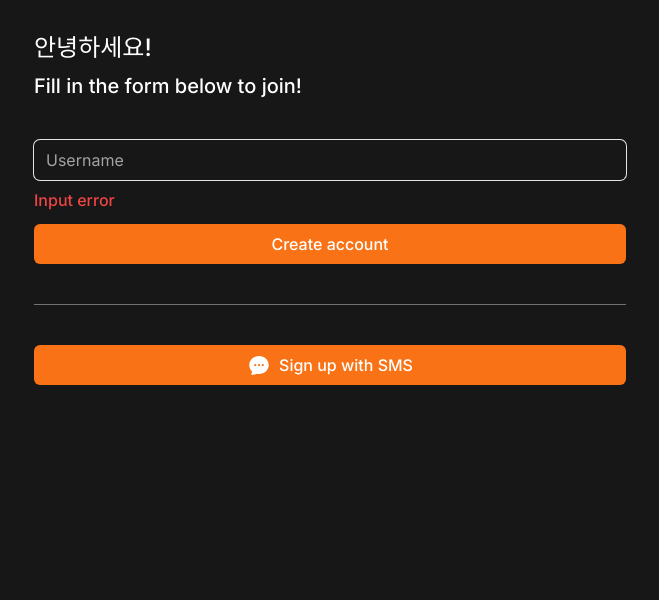
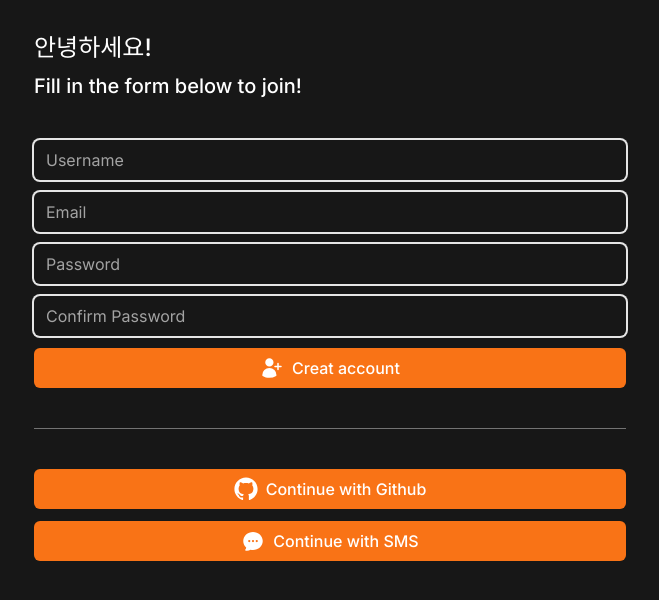
Before and after one commit to banminseok/dangeun-market-reload, a Next.js app: page /create-account in a window 1280 px wide. Shown: the top 600 px of the page, without its empty margins (310-969 px from the left). Built offline with nearby package versions, Linux system fonts and the light colour scheme.

Commit message:
4.3 login  create account

```diff
--- a/app/create-account/page.tsx
+++ b/app/create-account/page.tsx
@@ -1,6 +1,8 @@
-import { ChatBubbleOvalLeftEllipsisIcon } from "@heroicons/react/24/solid";
+import FormButton from "@/components/form-btn";
+import FormInput from "@/components/form-input";
+import SocialLogin from "@/components/social-login";
+import { UserPlusIcon} from "@heroicons/react/24/solid";
 
-import Link from "next/link";
 
 export default function CreateAccount() {
     return(
@@ -10,29 +12,13 @@
                 <h2 className="text-xl">Fill in the form below to join!</h2>
             </div>
             <form className="flex flex-col gap-3">
-                <div className="flex flex-col gap-2">
-                <input
-                    className="bg-transparent rounded-md w-full h-10 focus:outline-none ring-1 focus:ring-2 ring-neutral-200 focus:ring-orange-500 border-none placeholder:text-neutral-400"
-                    type="text"
-                    placeholder="Username"
-                    required
-                />
-                <span className="text-red-500 font-medium">Input error</span>
-                </div>
-                <button className="primary-btn h-10">Create account</button>
+                <FormInput type="text" placeholder="Username" required errors={[]}/>
+                <FormInput type="email" placeholder="Email" required errors={[]}/>
+                <FormInput type="password" placeholder="Password" required errors={[]}/>
+                <FormInput type="password" placeholder="Confirm Password" required errors={[]}/>
+                <FormButton loading={false} text="Creat account" icon={<UserPlusIcon className="h-6 w-6" />} />
             </form>
-            <div className="w-full h-px bg-neutral-500" />
-            <div>
-                <Link
-                className="primary-btn flex h-10 items-center justify-center gap-2"
-                href="/sms"
-                >
-                <span>
-                    <ChatBubbleOvalLeftEllipsisIcon className="h-6 w-6" />
-                </span>
-                <span>Sign up with SMS</span>
-                </Link>
-            </div>
+            <SocialLogin/>
         </div>
     );
 
--- /dev/null
+++ b/app/login/page.tsx
@@ -0,0 +1,30 @@
+import FormButton from "@/components/form-btn";
+import FormInput from "@/components/form-input";
+import { ArrowRightEndOnRectangleIcon } from "@heroicons/react/24/outline";
+
+export default function SMSLogin() {
+    return(
+        <div className="flex flex-col gap-10 py-8 px-6">
+            <div className="flex flex-col gap-2 *:font-medium">
+                <h1 className="text-2xl">SMS Log in</h1>
+                <h2 className="text-xl">Verify your phone number.</h2>
+            </div>
+            <form className="flex flex-col gap-3">
+                <FormInput
+                type="number"
+                placeholder="Phone number"
+                required
+                errors={[]}
+                />
+                <FormInput
+                type="number"
+                placeholder="Verification code"
+                required
+                errors={[]}
+                />
+                <FormButton loading={false} text="Verify"
+                icon={<ArrowRightEndOnRectangleIcon className="h-6 w-6"  />} />
+            </form>
+        </div>
+    );
+}
--- /dev/null
+++ b/components/form-btn.tsx
@@ -0,0 +1,21 @@
+import React,{ReactNode} from "react";
+
+
+interface FormButtonProps{
+    loading:boolean;
+    text:string;
+    icon:ReactNode
+}
+
+export default function FormButton({loading, text, icon}:FormButtonProps) {
+    return(
+        <button
+            disabled = {loading}
+            className="primary-btn h-10 flex justify-center gap-2 py-2
+            disabled:bg-neutral-400 disabled:text-neutral-300 disabled:cursor-not-allowed"
+        >
+            {icon}
+            {loading ? "로딩 중" : text}
+        </button>
+    );
+}
--- /dev/null
+++ b/components/form-input.tsx
@@ -0,0 +1,25 @@
+
+interface FormInputProps{
+    type:string;
+    placeholder:string;
+    required:boolean;
+    errors:string[];
+}
+
+export default function FormInput({
+    type, placeholder, required, errors
+}:FormInputProps) {
+    return(
+        <div>
+            <input className="bg-transparent rounded-md w-full h-10 ocus:outline-none ring-2
+            focus:ring-4 transition ring-neutral-200 focus:ring-orange-500 border-none
+            placeholder:text-neutral-400"
+            type={type} placeholder={placeholder} required={required}/>
+            {errors.map((error, index)=>(
+                <span key={index} className="text-red-500 font-medium">
+                    {error}
+                </span>
+            ))}
+        </div>
+    );
+}
--- /dev/null
+++ b/components/social-login.tsx
@@ -0,0 +1,38 @@
+import { ChatBubbleOvalLeftEllipsisIcon } from "@heroicons/react/24/solid";
+import Link from "next/link";
+
+export default function SocialLogin() {
+    return(
+        <>
+      <div className="w-full h-px bg-neutral-500" />
+      <div className="flex flex-col gap-3">
+        <Link
+          className="primary-btn flex h-10 items-center justify-center gap-2"
+          href="/github/start"
+        >
+          <svg
+            className="size-6"
+            viewBox="0 0 15 15"
+            fill="none"
+            xmlns="http://www.w3.org/2000/svg"
+          >
+            <path
+              d="M7.49933 0.25C3.49635 0.25 0.25 3.49593 0.25 7.50024C0.25 10.703 2.32715 13.4206 5.2081 14.3797C5.57084 14.446 5.70302 14.2222 5.70302 14.0299C5.70302 13.8576 5.69679 13.4019 5.69323 12.797C3.67661 13.235 3.25112 11.825 3.25112 11.825C2.92132 10.9874 2.44599 10.7644 2.44599 10.7644C1.78773 10.3149 2.49584 10.3238 2.49584 10.3238C3.22353 10.375 3.60629 11.0711 3.60629 11.0711C4.25298 12.1788 5.30335 11.8588 5.71638 11.6732C5.78225 11.205 5.96962 10.8854 6.17658 10.7043C4.56675 10.5209 2.87415 9.89918 2.87415 7.12104C2.87415 6.32925 3.15677 5.68257 3.62053 5.17563C3.54576 4.99226 3.29697 4.25521 3.69174 3.25691C3.69174 3.25691 4.30015 3.06196 5.68522 3.99973C6.26337 3.83906 6.8838 3.75895 7.50022 3.75583C8.1162 3.75895 8.73619 3.83906 9.31523 3.99973C10.6994 3.06196 11.3069 3.25691 11.3069 3.25691C11.7026 4.25521 11.4538 4.99226 11.3795 5.17563C11.8441 5.68257 12.1245 6.32925 12.1245 7.12104C12.1245 9.9063 10.4292 10.5192 8.81452 10.6985C9.07444 10.9224 9.30633 11.3648 9.30633 12.0413C9.30633 13.0102 9.29742 13.7922 9.29742 14.0299C9.29742 14.2239 9.42828 14.4496 9.79591 14.3788C12.6746 13.4179 14.75 10.7025 14.75 7.50024C14.75 3.49593 11.5036 0.25 7.49933 0.25Z"
+              fill="currentColor"
+              fillRule="evenodd"
+              clipRule="evenodd"
+            ></path>
+          </svg>
+          <span>Continue with Github</span>
+        </Link>
+        <Link
+          className="primary-btn flex h-10 items-center justify-center gap-2"
+          href="/sms"
+        >
+          <ChatBubbleOvalLeftEllipsisIcon className="size-6" />
+          <span>Continue with SMS</span>
+        </Link>
+      </div>
+    </>
+    );
+}
```
